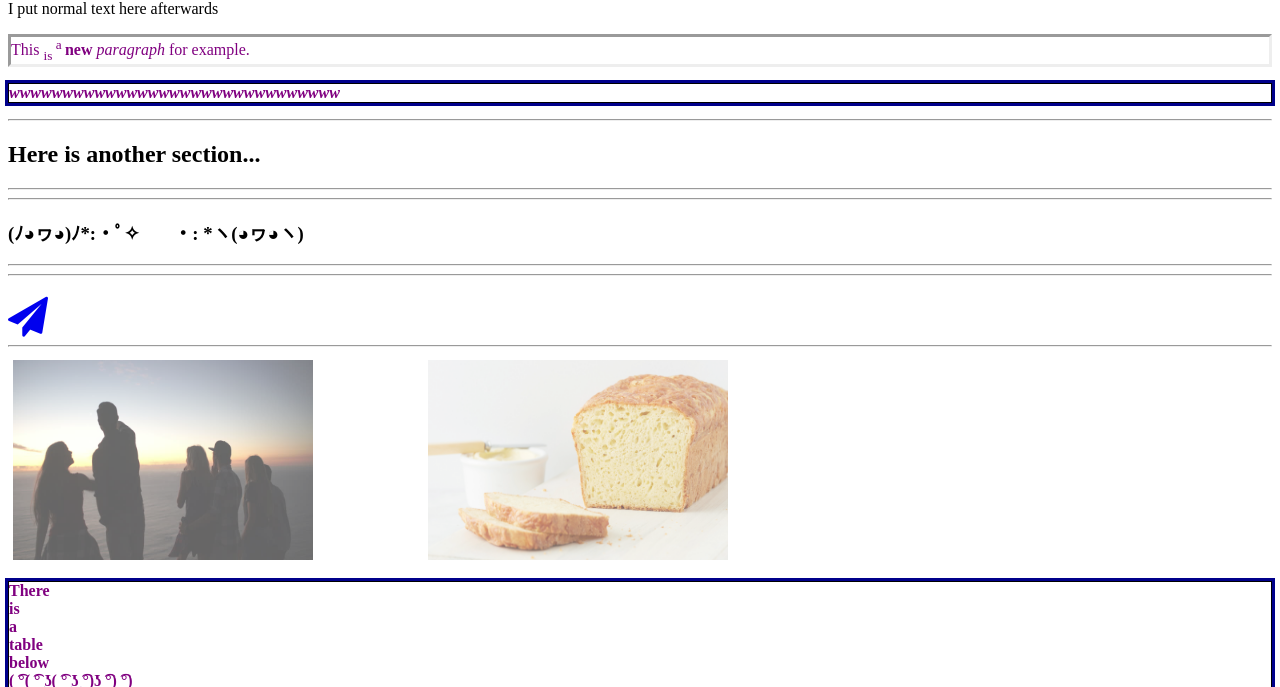
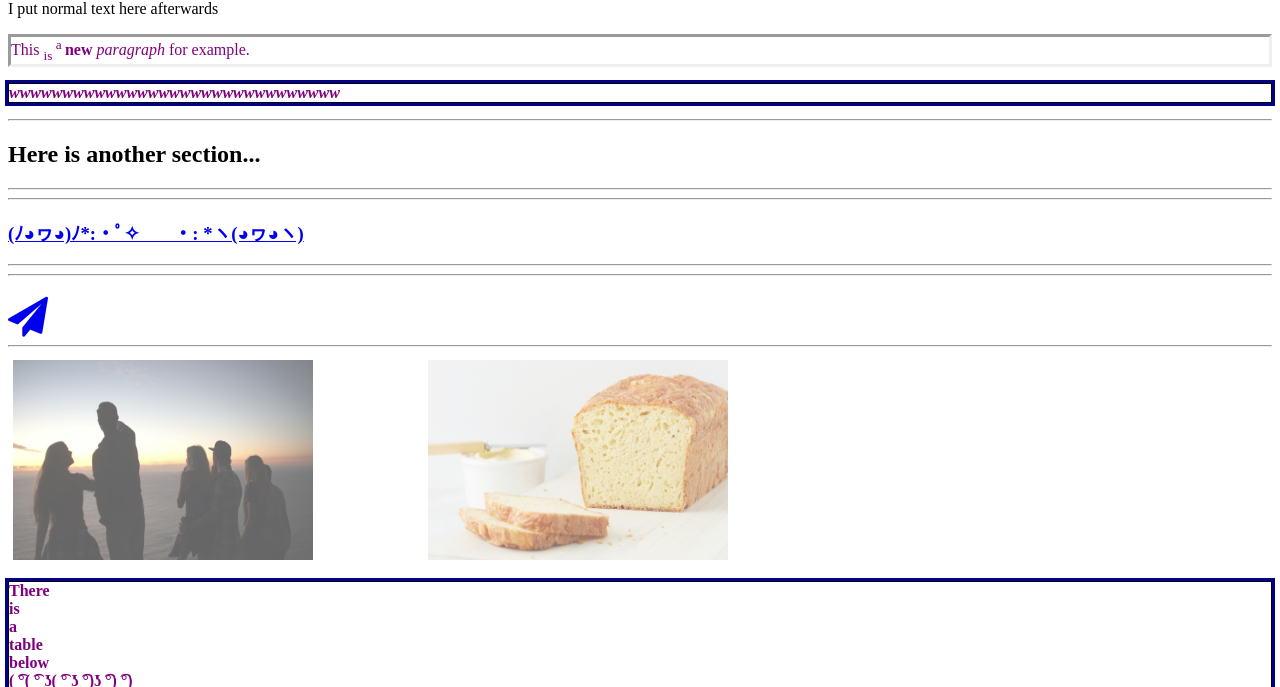
Before and after one commit to trinhjas000/test1, a plain HTML site: page index.html in a window 1280 px wide. Shown: the part 66-753 px from the top of the page. Drawn offline with Linux system fonts and the light colour scheme.

Commit message:
Update index.html

```diff
--- a/index.html
+++ b/index.html
@@ -14,7 +14,7 @@
     <h2>Here is another section...</h2>
     <hr>
     <hr>
-    <h3>(ﾉ◕ヮ◕)ﾉ*:・ﾟ✧ ✧ﾟ・: *ヽ(◕ヮ◕ヽ)</h3>
+    <h3><a href="wow.html">(ﾉ◕ヮ◕)ﾉ*:・ﾟ✧ ✧ﾟ・: *ヽ(◕ヮ◕ヽ)</a></h3>
     <hr>
     <hr>
     <h4><a href="schedule.html"><i class="fa fa-paper-plane" style="font-size:40px"></i></a>
```
